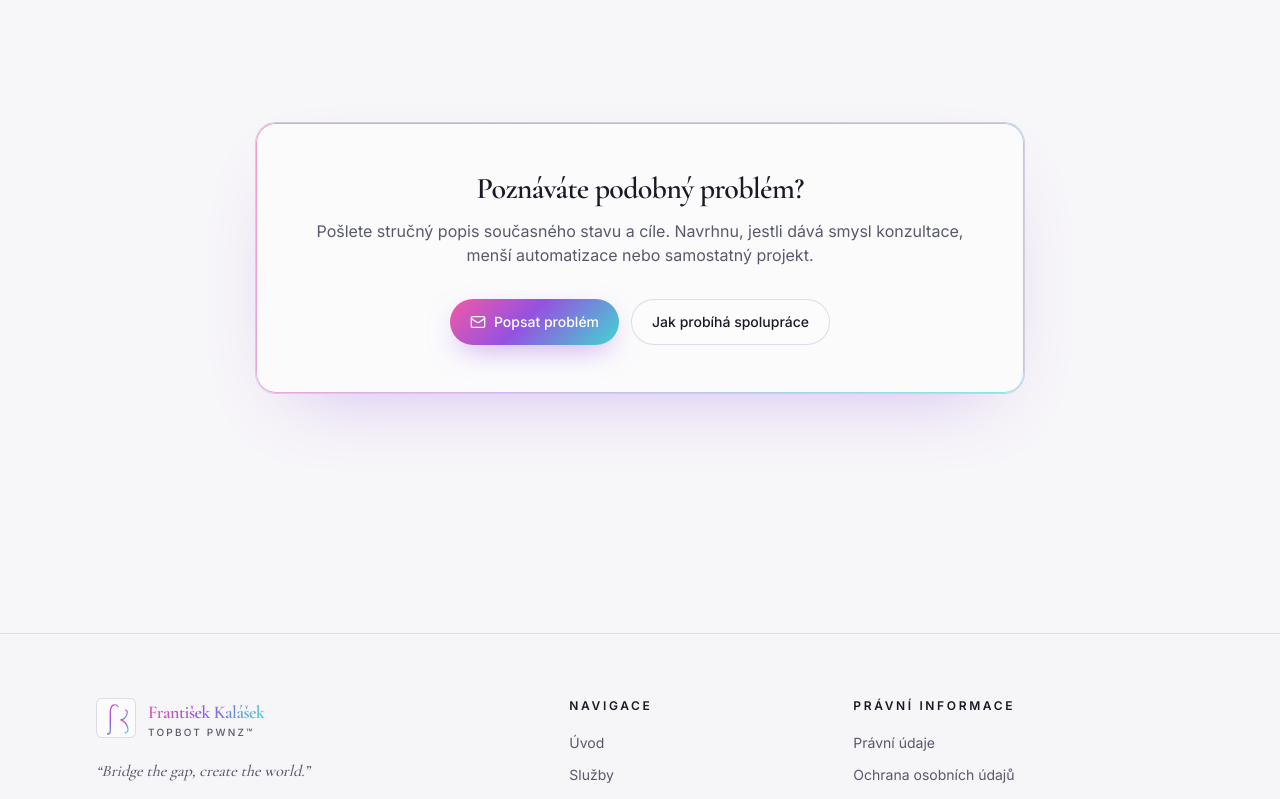
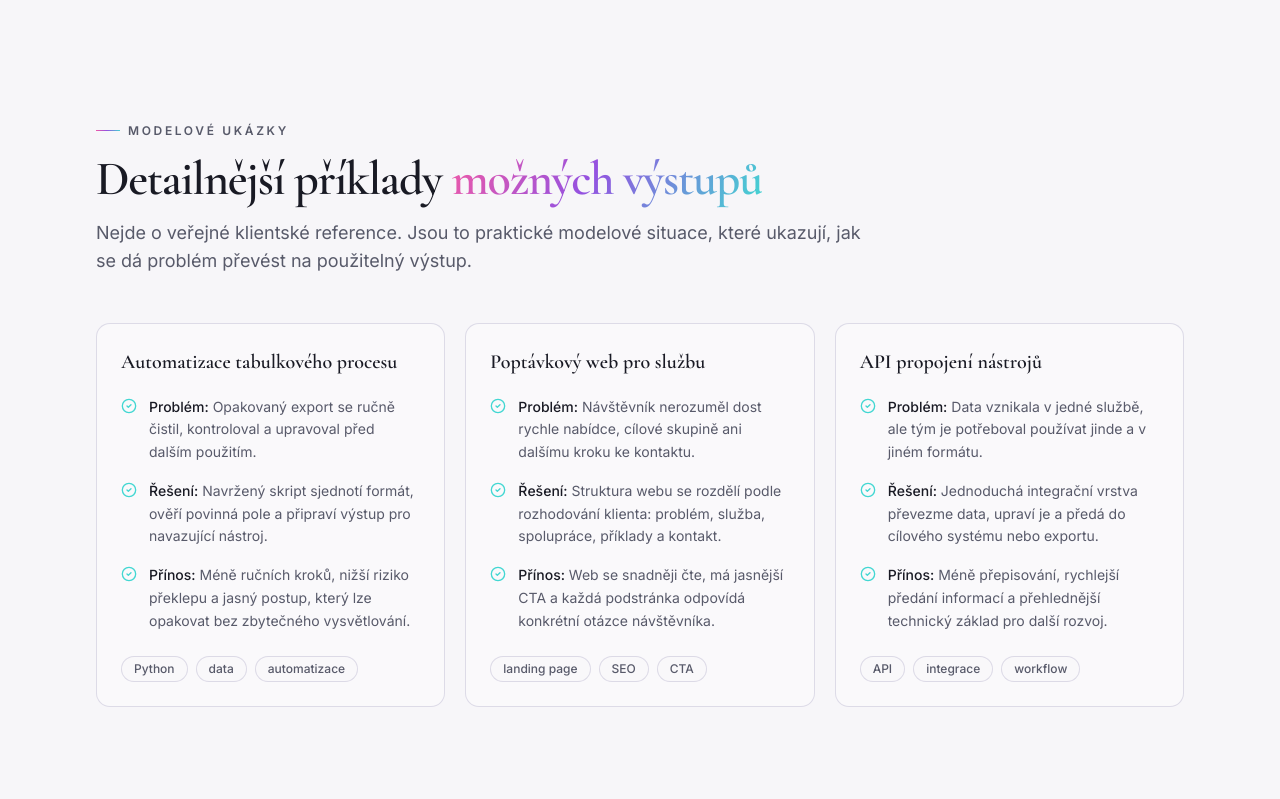
Before and after one commit to LeafyShadow696/FK-dev, a React (Vite) app: page /priklady in a window 1280 px wide. Shown: the part 2140-2939 px from the top of the page. Built offline with nearby package versions, Linux system fonts and the light colour scheme.

Commit message:
Add contact brief and model case studies

```diff
--- /dev/null
+++ b/src/components/sections/CaseStudies.tsx
@@ -0,0 +1,94 @@
+import { CheckCircle2 } from "lucide-react"
+import { Section, SectionHeader } from "@/components/ui/Section"
+
+const caseStudies = [
+  {
+    title: "Automatizace tabulkového procesu",
+    problem:
+      "Opakovaný export se ručně čistil, kontroloval a upravoval před dalším použitím.",
+    solution:
+      "Navržený skript sjednotí formát, ověří povinná pole a připraví výstup pro navazující nástroj.",
+    outcome:
+      "Méně ručních kroků, nižší riziko překlepu a jasný postup, který lze opakovat bez zbytečného vysvětlování.",
+    tags: ["Python", "data", "automatizace"],
+  },
+  {
+    title: "Poptávkový web pro službu",
+    problem:
+      "Návštěvník nerozuměl dost rychle nabídce, cílové skupině ani dalšímu kroku ke kontaktu.",
+    solution:
+      "Struktura webu se rozdělí podle rozhodování klienta: problém, služba, spolupráce, příklady a kontakt.",
+    outcome:
+      "Web se snadněji čte, má jasnější CTA a každá podstránka odpovídá konkrétní otázce návštěvníka.",
+    tags: ["landing page", "SEO", "CTA"],
+  },
+  {
+    title: "API propojení nástrojů",
+    problem:
+      "Data vznikala v jedné službě, ale tým je potřeboval používat jinde a v jiném formátu.",
+    solution:
+      "Jednoduchá integrační vrstva převezme data, upraví je a předá do cílového systému nebo exportu.",
+    outcome:
+      "Méně přepisování, rychlejší předání informací a přehlednější technický základ pro další rozvoj.",
+    tags: ["API", "integrace", "workflow"],
+  },
+]
+
+export function CaseStudies() {
+  return (
+    <Section id="modelove-ukazky">
+      <SectionHeader
+        eyebrow="Modelové ukázky"
+        title={
+          <>
+            Detailnější příklady{" "}
+            <span className="text-gradient-brand">možných výstupů</span>
+          </>
+        }
+        description="Nejde o veřejné klientské reference. Jsou to praktické modelové situace, které ukazují, jak se dá problém převést na použitelný výstup."
+      />
+
+      <div className="mt-12 grid gap-5 lg:grid-cols-3">
+        {caseStudies.map((item) => (
+          <article
+            key={item.title}
+            className="rounded-[var(--radius)] border border-border/70 bg-card/40 p-6"
+          >
+            <h3 className="font-display text-xl font-semibold text-foreground">
+              {item.title}
+            </h3>
+            <div className="mt-5 grid gap-4">
+              <CaseRow label="Problém" text={item.problem} />
+              <CaseRow label="Řešení" text={item.solution} />
+              <CaseRow label="Přínos" text={item.outcome} />
+            </div>
+            <div className="mt-6 flex flex-wrap gap-2">
+              {item.tags.map((tag) => (
+                <span
+                  key={tag}
+                  className="rounded-full border border-border/70 bg-background/30 px-3 py-1 text-xs font-medium text-muted-foreground"
+                >
+                  {tag}
+                </span>
+              ))}
+            </div>
+          </article>
+        ))}
+      </div>
+    </Section>
+  )
+}
+
+function CaseRow({ label, text }: { label: string; text: string }) {
+  return (
+    <div className="flex gap-3">
+      <CheckCircle2
+        className="mt-0.5 h-4 w-4 flex-none text-brand-teal"
+        aria-hidden
+      />
+      <p className="text-sm leading-relaxed text-muted-foreground">
+        <span className="font-medium text-foreground">{label}:</span> {text}
+      </p>
+    </div>
+  )
+}
--- /dev/null
+++ b/src/components/sections/ContactBrief.tsx
@@ -0,0 +1,117 @@
+import { useState } from "react"
+import { Check, Clipboard, Copy, Mail } from "lucide-react"
+import { Section, SectionHeader } from "@/components/ui/Section"
+import { Button, ButtonLink } from "@/components/ui/Button"
+import { business } from "@/data/business"
+
+const briefItems = [
+  "Co řešíte a proč je to teď důležité",
+  "Jaký je současný stav webu, procesu nebo systému",
+  "Co má být na konci hotové nebo výrazně lepší",
+  "Jaký termín nebo milník potřebujete stihnout",
+  "Jaký je orientační rozpočet nebo rozsah spolupráce",
+  "Jaký kontakt a čas komunikace preferujete",
+]
+
+const briefTemplate = `Dobrý den,
+
+mám zájem probrat projekt nebo technickou konzultaci.
+
+Co řeším:
+
+Současný stav:
+
+Požadovaný výsledek:
+
+Termín:
+
+Orientační rozpočet / rozsah:
+
+Preferovaný kontakt:
+
+Děkuji.`
+
+async function copyText(text: string) {
+  if (!navigator.clipboard) {
+    throw new Error("Clipboard API is not available")
+  }
+  await navigator.clipboard.writeText(text)
+}
+
+export function ContactBrief() {
+  const [copied, setCopied] = useState<"email" | "brief" | null>(null)
+
+  const handleCopy = async (type: "email" | "brief", value: string) => {
+    await copyText(value)
+    setCopied(type)
+    window.setTimeout(() => setCopied(null), 1800)
+  }
+
+  return (
+    <Section id="prvni-zprava">
+      <SectionHeader
+        eyebrow="První zpráva"
+        title={
+          <>
+            Co poslat pro rychlejší{" "}
+            <span className="text-gradient-brand">návrh postupu</span>
+          </>
+        }
+        description="Nemusíte připravovat dlouhé zadání. Stačí několik praktických bodů, podle kterých se dá odhadnout rozsah, rizika a nejbližší další krok."
+      />
+
+      <div className="mt-12 grid gap-6 lg:grid-cols-[1fr,0.9fr]">
+        <div className="rounded-[var(--radius)] border border-border/70 bg-card/40 p-6 sm:p-8">
+          <h3 className="font-display text-2xl font-semibold text-foreground">
+            Stručný brief
+          </h3>
+          <ul className="mt-5 grid gap-3">
+            {briefItems.map((item) => (
+              <li key={item} className="flex items-start gap-3">
+                <Check
+                  className="mt-0.5 h-5 w-5 flex-none text-brand-teal"
+                  aria-hidden
+                />
+                <span className="text-sm leading-relaxed text-foreground/90 sm:text-base">
+                  {item}
+                </span>
+              </li>
+            ))}
+          </ul>
+        </div>
+
+        <div className="rounded-[var(--radius)] border border-border/70 bg-card/40 p-6 sm:p-8">
+          <h3 className="font-display text-2xl font-semibold text-foreground">
+            Rychlé akce
+          </h3>
+          <p className="mt-3 text-sm leading-relaxed text-muted-foreground">
+            Pokud mailto odkaz neotevře správného klienta, zkopírujte si e-mail
+            nebo šablonu zadání ručně.
+          </p>
+          <div className="mt-6 flex flex-col gap-3">
+            <ButtonLink href={business.emailHref} variant="primary">
+              <Mail className="h-4 w-4" aria-hidden />
+              Napsat e-mail
+            </ButtonLink>
+            <Button
+              type="button"
+              variant="secondary"
+              onClick={() => void handleCopy("email", business.email)}
+            >
+              <Copy className="h-4 w-4" aria-hidden />
+              {copied === "email" ? "E-mail zkopírován" : "Zkopírovat e-mail"}
+            </Button>
+            <Button
+              type="button"
+              variant="ghost"
+              onClick={() => void handleCopy("brief", briefTemplate)}
+            >
+              <Clipboard className="h-4 w-4" aria-hidden />
+              {copied === "brief" ? "Šablona zkopírována" : "Zkopírovat šablonu"}
+            </Button>
+          </div>
+        </div>
+      </div>
+    </Section>
+  )
+}
--- a/src/pages/ContactPage.tsx
+++ b/src/pages/ContactPage.tsx
@@ -2,6 +2,7 @@ import { Globe, Mail, MapPin, Phone } from "lucide-react"
 import { Section, SectionHeader } from "@/components/ui/Section"
 import { ButtonLink, ButtonRouterLink } from "@/components/ui/Button"
 import { FKMonogram } from "@/components/brand/FKMonogram"
+import { ContactBrief } from "@/components/sections/ContactBrief"
 import { business } from "@/data/business"
 import { useSeo } from "@/utils/seo"
 
@@ -128,6 +129,7 @@ export default function ContactPage() {
           </div>
         </div>
       </Section>
+      <ContactBrief />
     </main>
   )
 }
--- a/src/pages/ExamplesPage.tsx
+++ b/src/pages/ExamplesPage.tsx
@@ -1,5 +1,6 @@
 import { ProblemScenarios } from "@/components/sections/ProblemScenarios"
 import { ProjectScenarios } from "@/components/sections/ProjectScenarios"
+import { CaseStudies } from "@/components/sections/CaseStudies"
 import { Section, SectionHeader } from "@/components/ui/Section"
 import { ButtonLink, ButtonRouterLink } from "@/components/ui/Button"
 import { Mail } from "lucide-react"
@@ -32,6 +33,7 @@ export default function ExamplesPage() {
 
       <ProblemScenarios />
       <ProjectScenarios />
+      <CaseStudies />
 
       <Section>
         <div className="border-gradient-brand glow-brand mx-auto max-w-3xl rounded-[calc(var(--radius)+6px)] bg-card/60 p-8 text-center sm:p-12">
--- a/src/pages/ServicesPage.tsx
+++ b/src/pages/ServicesPage.tsx
@@ -4,6 +4,24 @@ import { ButtonLink, ButtonRouterLink } from "@/components/ui/Button"
 import { services } from "@/data/services"
 import { business } from "@/data/business"
 import { useSeo } from "@/utils/seo"
+
+const pillars = [
+  {
+    title: "Weby a PWA",
+    description:
+      "Prezentační weby, landing page, klientská rozhraní a PWA aplikace, které mají jasný účel a dobře se provozují.",
+  },
+  {
+    title: "Automatizace a interní nástroje",
+    description:
+      "Skripty, menší aplikace, datové workflow a API propojení pro opakované procesy, které nemají zůstávat ruční.",
+  },
+  {
+    title: "Technické konzultace a provoz",
+    description:
+      "Rozhodnutí před vývojem, audit stávajícího řešení, hosting, DNS, měření, předání a dlouhodobější technická podpora.",
+  },
+]
 
 export default function ServicesPage() {
   useSeo({
@@ -27,6 +45,24 @@ export default function ServicesPage() {
           }
           description="Digitální řešení, automatizace a webové aplikace pro podnikatele a firmy."
         />
+      </Section>
+
+      <Section className="!pt-0">
+        <div className="grid gap-5 lg:grid-cols-3">
+          {pillars.map((pillar) => (
+            <article
+              key={pillar.title}
+              className="rounded-[var(--radius)] border border-border/70 bg-card/40 p-6"
+            >
+              <h2 className="font-display text-xl font-semibold text-foreground">
+                {pillar.title}
+              </h2>
+              <p className="mt-2 text-sm leading-relaxed text-muted-foreground">
+                {pillar.description}
+              </p>
+            </article>
+          ))}
+        </div>
       </Section>
 
       <Section className="!pt-0">
```
Also changed, not shown: 1 other file (tests, documents, lock files or other folders).
